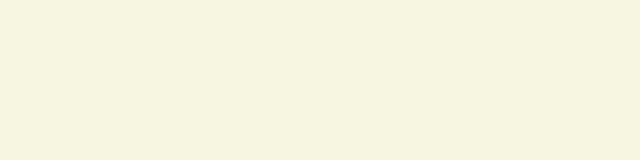
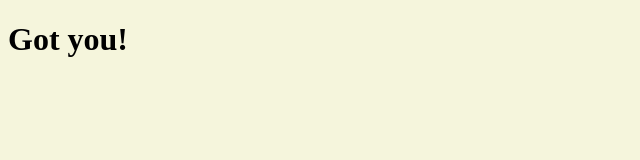
Before and after one commit to SunandBean/momentum_js, a plain HTML site: page index.html in a window 1280 px wide. Shown: the whole page, without its empty margins (0-640 px from the left). Drawn offline with Linux system fonts and the light colour scheme.

Commit message:
HTML in JS

```diff
--- a/app.js
+++ b/app.js
@@ -1,3 +1,6 @@
-console.log(document.title)
+const title = document.getElementById("title")
 
-document.title = "Hello! From JS"
+title.innerText = "Got you!"
+
+console.log(title.id);
+console.log(title.className);
--- a/index.html
+++ b/index.html
@@ -5,9 +5,10 @@
     <meta http-equiv="X-UA-Compatible" content="IE=edge">
     <meta name="viewport" content="width=device-width, initial-scale=1.0">
     <link rel="stylesheet" href="style.css">
-    <title>Nomentum</title>
+    <title>Momentum App</title>
 </head>
 <body>
+    <h1 class="Hello" id="title">Grab me!</h1>
     <script src="app.js"></script>
 </body>
 </html>
```
